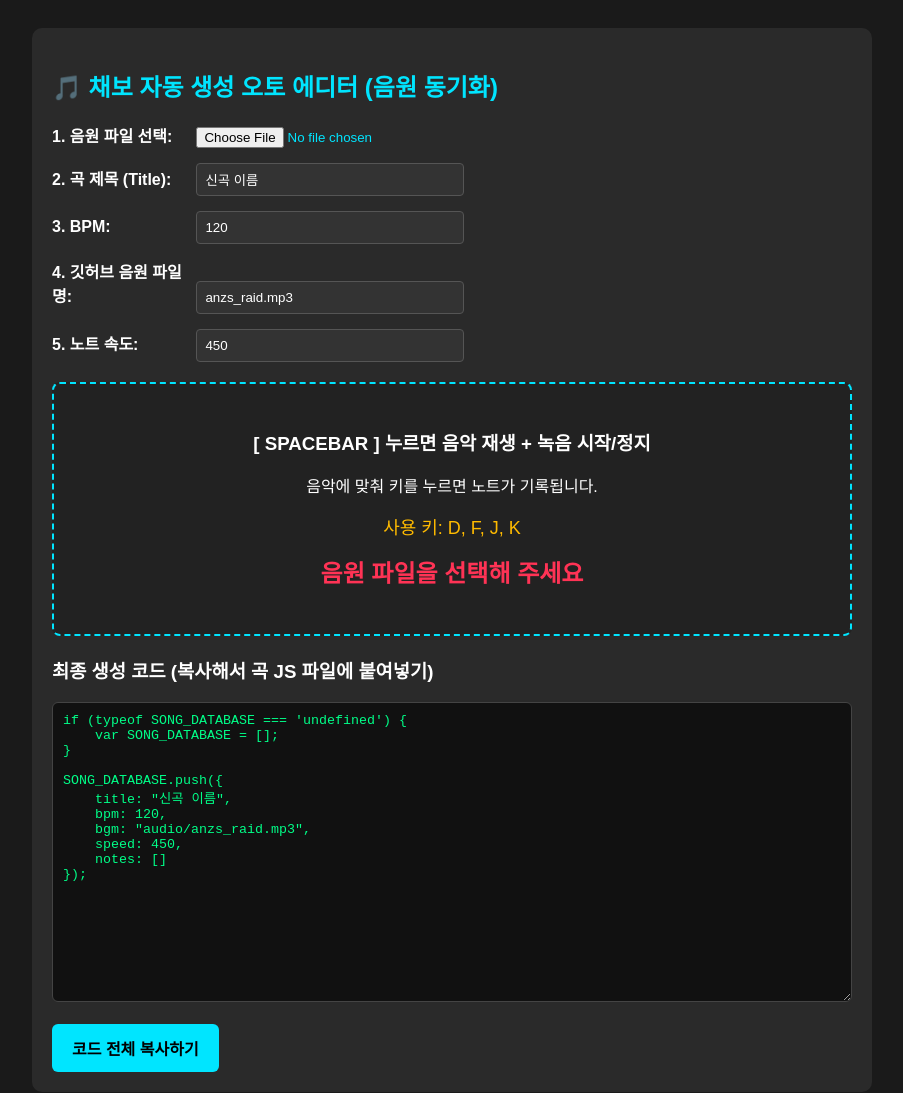
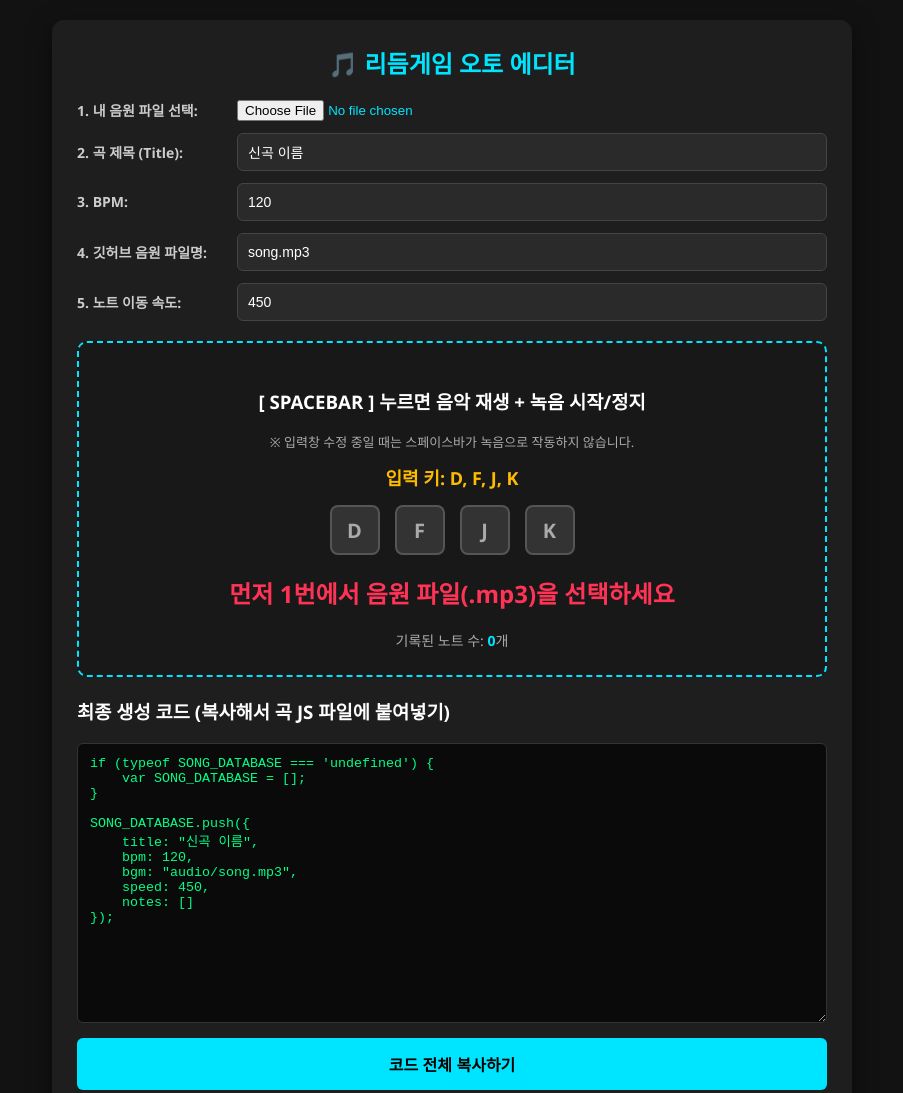
Before and after one commit to hella766457/lidem-maker, a plain HTML site: page index.html in a window 1280 px wide. Shown: the whole page, without its empty margins (188-1091 px from the left). Drawn offline with Linux system fonts and the light colour scheme.

Commit message:
Update index.html

```diff
--- a/index.html
+++ b/index.html
@@ -4,35 +4,48 @@
     <meta charset="UTF-8">
     <title>리듬게임 채보 오토 에디터</title>
     <style>
+        * {
+            box-sizing: border-box;
+        }
         body {
-            background-color: #1a1a1a;
+            background-color: #121212;
             color: #fff;
-            font-family: Arial, sans-serif;
+            font-family: 'Segoe UI', Tahoma, Geneva, Verdana, sans-serif;
             padding: 20px;
+            margin: 0;
         }
         .container {
             max-width: 800px;
             margin: 0 auto;
-            background: #2a2a2a;
-            padding: 20px;
-            border-radius: 10px;
+            background: #1e1e1e;
+            padding: 25px;
+            border-radius: 12px;
+            box-shadow: 0 8px 24px rgba(0, 0, 0, 0.5);
         }
-        h2 { color: #00e5ff; }
+        h2 {
+            color: #00e5ff;
+            margin-top: 0;
+            text-align: center;
+        }
         .input-group {
-            margin-bottom: 15px;
+            margin-bottom: 12px;
+            display: flex;
+            align-items: center;
         }
         label {
-            display: inline-block;
-            width: 140px;
+            width: 160px;
             font-weight: bold;
+            font-size: 14px;
+            color: #ccc;
         }
         input[type="text"], input[type="number"] {
-            padding: 8px;
-            background: #333;
-            border: 1px solid #555;
+            flex: 1;
+            padding: 10px;
+            background: #2a2a2a;
+            border: 1px solid #444;
             color: #fff;
-            border-radius: 4px;
-            width: 250px;
+            border-radius: 6px;
+            font-size: 14px;
         }
         input[type="file"] {
             color: #00e5ff;
@@ -40,30 +53,57 @@
         .record-box {
             text-align: center;
             padding: 25px;
-            background: #222;
+            background: #181818;
             border: 2px dashed #00e5ff;
-            border-radius: 8px;
+            border-radius: 10px;
             margin: 20px 0;
         }
         .key-guide {
             font-size: 18px;
             color: #ffbb00;
             margin-top: 10px;
+            font-weight: bold;
+        }
+        .key-display {
+            display: flex;
+            justify-content: center;
+            gap: 15px;
+            margin-top: 15px;
+        }
+        .key-btn {
+            width: 50px;
+            height: 50px;
+            background: #333;
+            border: 2px solid #555;
+            border-radius: 8px;
+            display: flex;
+            align-items: center;
+            justify-content: center;
+            font-size: 20px;
+            font-weight: bold;
+            color: #aaa;
+            transition: all 0.05s ease;
+        }
+        .key-btn.active {
+            background: #00e5ff;
+            color: #000;
+            box-shadow: 0 0 12px #00e5ff;
+            transform: scale(0.95);
         }
         textarea {
             width: 100%;
-            height: 300px;
-            background: #111;
+            height: 280px;
+            background: #0a0a0a;
             color: #00ff88;
-            font-family: monospace;
-            padding: 10px;
-            border: 1px solid #444;
+            font-family: 'Courier New', Courier, monospace;
+            padding: 12px;
+            border: 1px solid #333;
             border-radius: 6px;
             resize: vertical;
-            box-sizing: border-box;
         }
-        button {
-            padding: 12px 20px;
+        button.copy-btn {
+            width: 100%;
+            padding: 14px;
             background: #00e5ff;
             border: none;
             color: #000;
@@ -71,19 +111,26 @@
             border-radius: 6px;
             cursor: pointer;
             font-size: 16px;
+            margin-top: 10px;
+            transition: background 0.2s;
         }
-        button:hover {
+        button.copy-btn:hover {
             background: #00b8cc;
+        }
+        .note-count {
+            margin-top: 10px;
+            font-size: 14px;
+            color: #aaa;
         }
     </style>
 </head>
 <body>
 
 <div class="container">
-    <h2>🎵 채보 자동 생성 오토 에디터 (음원 동기화)</h2>
+    <h2>🎵 리듬게임 오토 에디터</h2>
 
     <div class="input-group">
-        <label>1. 음원 파일 선택:</label>
+        <label>1. 내 음원 파일 선택:</label>
         <input type="file" id="audioFileInput" accept="audio/*" onchange="handleAudioSelect(event)">
     </div>
     <div class="input-group">
@@ -96,24 +143,33 @@
     </div>
     <div class="input-group">
         <label>4. 깃허브 음원 파일명:</label>
-        <input type="text" id="audioFileName" value="anzs_raid.mp3" placeholder="예: song.mp3" oninput="updateOutput()">
+        <input type="text" id="audioFileName" value="song.mp3" placeholder="예: song.mp3" oninput="updateOutput()">
     </div>
     <div class="input-group">
-        <label>5. 노트 속도:</label>
+        <label>5. 노트 이동 속도:</label>
         <input type="number" id="songSpeed" value="450" oninput="updateOutput()">
     </div>
 
     <div class="record-box">
         <h3>[ SPACEBAR ] 누르면 음악 재생 + 녹음 시작/정지</h3>
-        <p>음악에 맞춰 키를 누르면 노트가 기록됩니다.</p>
-        <div class="key-guide">사용 키: D, F, J, K</div>
-        <h2 id="statusText" style="color: #ff3355; margin-top:15px;">음원 파일을 선택해 주세요</h2>
+        <p style="color:#aaa; font-size:13px;">※ 입력창 수정 중일 때는 스페이스바가 녹음으로 작동하지 않습니다.</p>
+
+        <div class="key-guide">입력 키: D, F, J, K</div>
+
+        <div class="key-display">
+            <div class="key-btn" id="key-d">D</div>
+            <div class="key-btn" id="key-f">F</div>
+            <div class="key-btn" id="key-j">J</div>
+            <div class="key-btn" id="key-k">K</div>
+        </div>
+
+        <h2 id="statusText" style="color: #ff3355; margin-top:20px;">먼저 1번에서 음원 파일(.mp3)을 선택하세요</h2>
+        <div class="note-count">기록된 노트 수: <span id="noteCount" style="color:#00e5ff; font-weight:bold;">0</span>개</div>
     </div>
 
     <h3>최종 생성 코드 (복사해서 곡 JS 파일에 붙여넣기)</h3>
     <textarea id="outputCode" readonly></textarea>
-    <br><br>
-    <button onclick="copyCode()">코드 전체 복사하기</button>
+    <button class="copy-btn" onclick="copyCode()">코드 전체 복사하기</button>
 </div>
 
 <audio id="bgmAudio"></audio>
@@ -125,7 +181,7 @@
     const bgmAudio = document.getElementById('bgmAudio');
     let isAudioLoaded = false;
 
-    // 내 컴퓨터에서 음원 파일 로드 처리
+    // 음원 파일 선택 처리
     function handleAudioSelect(event) {
         const file = event.target.files[0];
         if (file) {
@@ -133,63 +189,97 @@
             bgmAudio.src = fileURL;
             isAudioLoaded = true;
 
-            // 파일명 자동 입력 보조
+            // 파일명 자동 세팅
             document.getElementById('audioFileName').value = file.name;
-            document.getElementById('statusText').innerText = "준비 완료! [SPACEBAR]를 눌러 녹음을 시작하세요.";
-            document.getElementById('statusText').style.color = "#00e5ff";
+
+            const status = document.getElementById('statusText');
+            status.innerText = "준비 완료! [SPACEBAR]를 누르면 녹음이 시작됩니다.";
+            status.style.color = "#00e5ff";
+
             updateOutput();
         }
     }
 
-    // 키 입력 감지
+    // 키보드 누름 감지
     window.addEventListener('keydown', (e) => {
-        // 스페이스바로 녹음 및 음악 재생 토글
+        // 입력창(input)을 수정 중일 때는 녹음 동작 방지
+        if (e.target.tagName === 'INPUT' || e.target.tagName === 'TEXTAREA') return;
+
+        const key = e.key.toLowerCase();
+
+        // 스페이스바로 녹음 시작/정지
         if (e.code === 'Space') {
             e.preventDefault();
             if (!isAudioLoaded) {
-                alert("먼저 음원 파일(MP3 등)을 선택해 주세요!");
+                alert("상단의 [1. 내 음원 파일 선택]에서 음악 파일을 먼저 선택해 주세요!");
                 return;
             }
             toggleRecord();
             return;
         }
 
-        // 녹음 중일 때 노트 기록 (D, F, J, K)
-        if (isRecording) {
-            const keyIndex = targetKeys.indexOf(e.key.toLowerCase());
-            if (keyIndex !== -1) {
-                // 음악의 현재 재생 시간(currentTime)을 기준으로 노트 입력 시간 채록 (ms 정밀도)
-                const noteTime = parseFloat(bgmAudio.currentTime.toFixed(3));
+        // D, F, J, K 키 눌렀을 때
+        const keyIndex = targetKeys.indexOf(key);
+        if (keyIndex !== -1) {
+            // UI 시각 효과 (버튼 반짝임)
+            const keyEl = document.getElementById(`key-${key}`);
+            if (keyEl) keyEl.classList.add('active');
+
+            // 녹음 중일 때 노트 채록
+            if (isRecording) {
+                // 음악의 현재 재생 시간 기준 (초 단위, 소수점 3자리)
+                const currentTime = bgmAudio.currentTime || 0;
+                const noteTime = parseFloat(currentTime.toFixed(3));
+
                 recordedNotes.push({ time: noteTime, lane: keyIndex });
+                document.getElementById('noteCount').innerText = recordedNotes.length;
                 updateOutput();
             }
         }
     });
 
-    // 음악 종료 시 자동 정지
+    // 키 뗐을 때 UI 원복
+    window.addEventListener('keyup', (e) => {
+        const key = e.key.toLowerCase();
+        const keyEl = document.getElementById(`key-${key}`);
+        if (keyEl) keyEl.classList.remove('active');
+    });
+
+    // 음악이 끝까지 재생되면 자동 녹음 종료
     bgmAudio.onended = () => {
         if (isRecording) toggleRecord();
     };
 
+    // 녹음 토글
     function toggleRecord() {
         isRecording = !isRecording;
         const status = document.getElementById('statusText');
 
         if (isRecording) {
             recordedNotes = [];
+            document.getElementById('noteCount').innerText = "0";
             bgmAudio.currentTime = 0;
-            bgmAudio.play().catch(e => console.error(e));
 
-            status.innerText = "🔴 음악 재생 및 녹음 중... (D, F, J, K 입력)";
-            status.style.color = "#00ff88";
+            let playPromise = bgmAudio.play();
+            if (playPromise !== undefined) {
+                playPromise.then(() => {
+                    status.innerText = "🔴 음악 재생 중! 박자에 맞춰 D, F, J, K를 누르세요!";
+                    status.style.color = "#00ff88";
+                }).catch(err => {
+                    console.error("재생 오류:", err);
+                    isRecording = false;
+                    status.innerText = "오디오 재생에 실패했습니다.";
+                });
+            }
         } else {
             bgmAudio.pause();
-            status.innerText = "⏹️ 녹음 완료! 아래 코드를 복사하세요.";
+            status.innerText = "⏹️ 녹음 완료! 아래 코드를 복사해서 파일에 넣으세요.";
             status.style.color = "#ffbb00";
         }
         updateOutput();
     }
 
+    // 결과 JS 코드 업데이트
     function updateOutput() {
         const title = document.getElementById('songTitle').value || '제목 없음';
         const bpm = parseInt(document.getElementById('songBpm').value) || 120;
@@ -218,11 +308,12 @@ SONG_DATABASE.push({
         document.getElementById('outputCode').value = fullCode;
     }
 
+    // 코드 복사
     function copyCode() {
         const codeText = document.getElementById('outputCode');
         codeText.select();
         document.execCommand('copy');
-        alert("코드가 복사되었습니다! songs/ 폴더 안의 js 파일에 붙여넣으세요.");
+        alert("코드가 클립보드에 복사되었습니다! songs/ 폴더 안의 곡 JS 파일에 붙여넣으세요.");
     }
 
     updateOutput();
```
